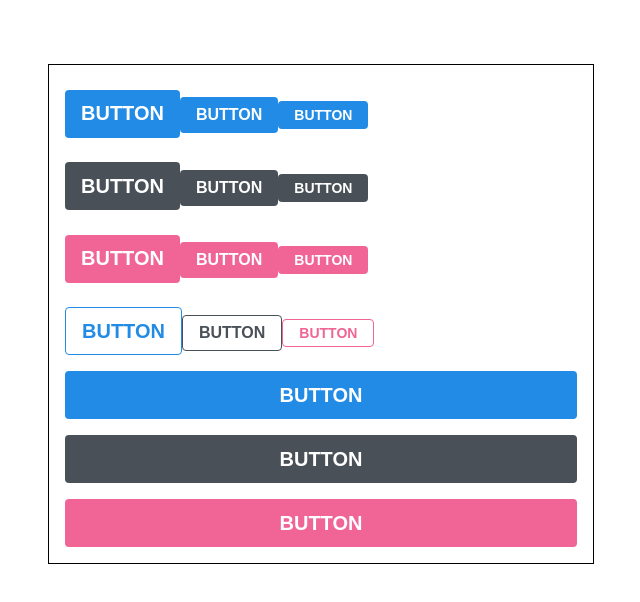
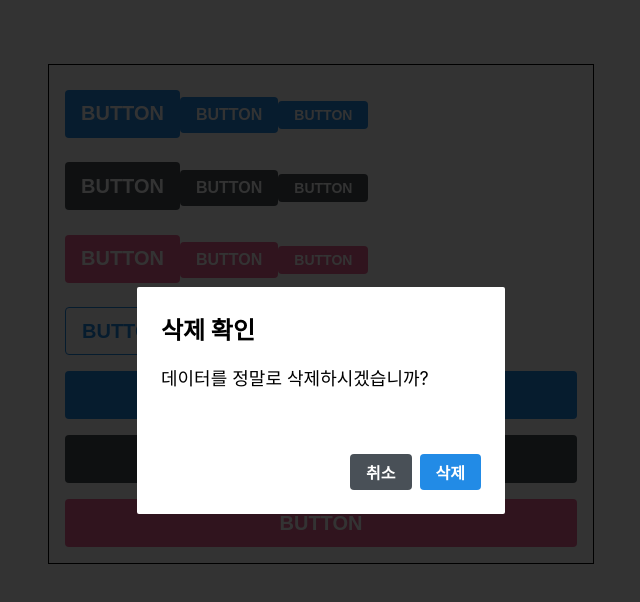
Before and after one commit to haileychoi15/react-tutorial, a React (Create React App) app: page / in a window 1280 px wide. Shown: the top 602 px of the page, without its empty margins (319-959 px from the left). Built offline with nearby package versions, Linux system fonts and the light colour scheme.

Commit message:
button component 상속 하고 수정

```diff
--- a/src/ScApp.js
+++ b/src/ScApp.js
@@ -1,6 +1,7 @@
 import React from 'react';
 import styled, { ThemeProvider } from 'styled-components';
 import Button from './styled-components/Button';
+import Dialog from "./styled-components/Dialog";
 
 const AppBlock = styled.div`
   width: 512px;
@@ -26,6 +27,7 @@
                 }
             }}
         >
+            <>
             <AppBlock>
                 <ButtonGroup>
                     <Button size="large">BUTTON</Button>
@@ -73,6 +75,10 @@
                     </Button>
                 </ButtonGroup>
             </AppBlock>
+            <Dialog title="삭제 확인" confirmText="삭제" cancelText="취소">
+                데이터를 정말로 삭제하시겠습니까?
+            </Dialog>
+            </>
         </ThemeProvider>
     );
 }
--- /dev/null
+++ b/src/styled-components/Dialog.js
@@ -0,0 +1,67 @@
+import React from 'react';
+import styled from 'styled-components';
+import Button from './Button';
+
+
+const DarkBackground = styled.div`
+  position: fixed;
+  top: 0;
+  left: 0;
+  width: 100%;
+  height: 100%;
+  display: flex;
+  justify-content: center;
+  align-items: center;
+  background: rgba(0, 0, 0, 0.8);
+`;
+
+const DialogBlock = styled.div`
+  width: 320px;
+  padding: 1.5rem;
+  background: white;
+  border-radius: 2px;
+
+  h3 {
+    margin: 0;
+    font-size: 1.5rem;
+  }
+
+  p {
+    font-size: 1.125rem;
+  }
+`;
+
+const ButtonGroup = styled.div`
+  margin-top: 3rem;
+  display: flex;
+  align-items: flex-end;
+  justify-content: flex-end;
+`;
+
+const ShortMarginButton = styled(Button)` // 버튼을 상속받아서 수정
+  & + & {
+    margin-left: 0.5rem;
+  }
+`;
+
+function Dialog({ title, children, confirmText, cancelText }) {
+    return (
+        <DarkBackground>
+            <DialogBlock>
+                <h3>{title}</h3>
+                <p>{children}</p>
+                <ButtonGroup>
+                    <ShortMarginButton color="gray">{cancelText}</ShortMarginButton>
+                    <ShortMarginButton color="blue">{confirmText}</ShortMarginButton>
+                </ButtonGroup>
+            </DialogBlock>
+        </DarkBackground>
+    );
+}
+
+Dialog.defaulProps = {
+    cancelText: '취소',
+    confirmText: '확인'
+};
+
+export default Dialog;
```
